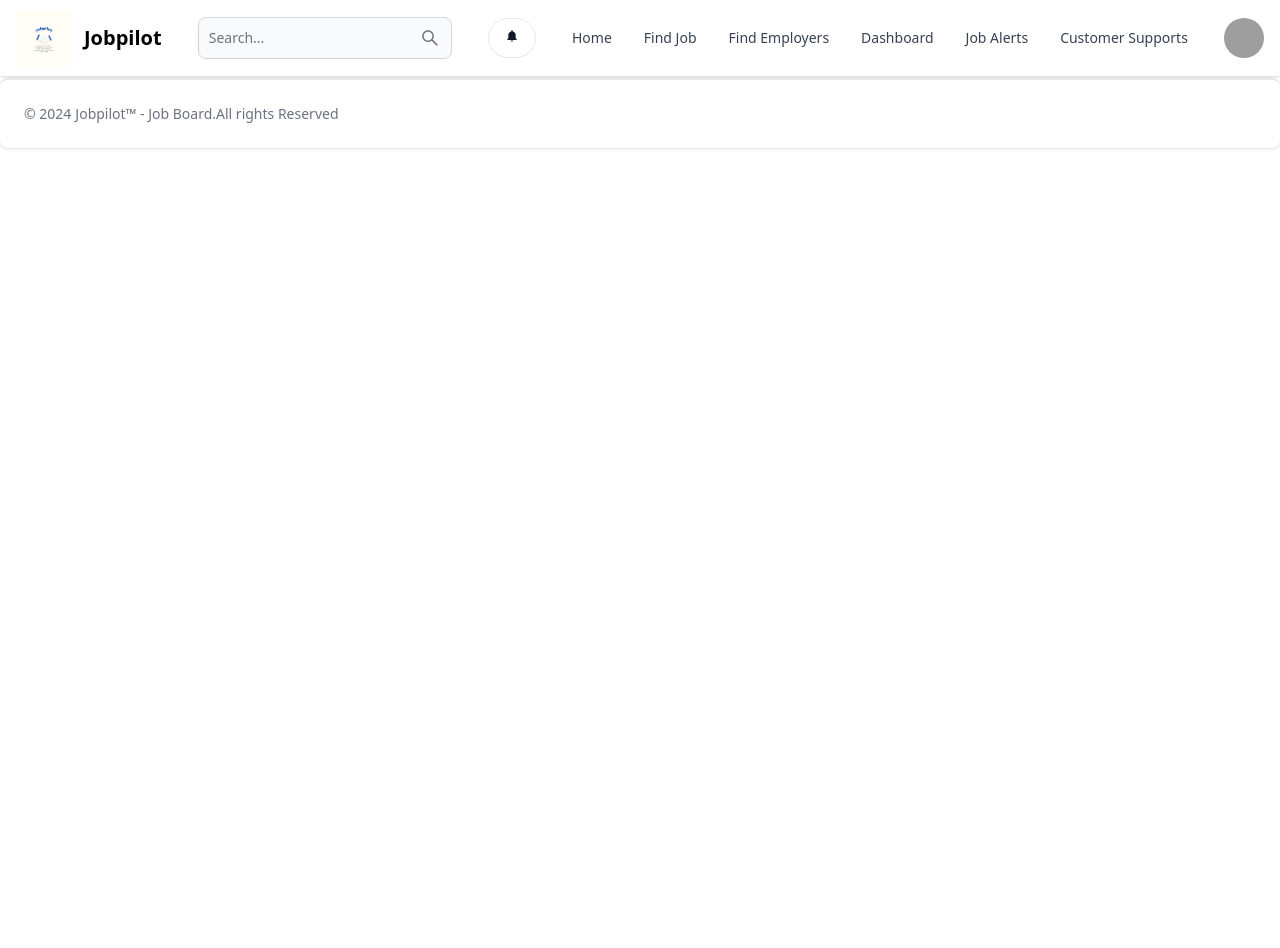
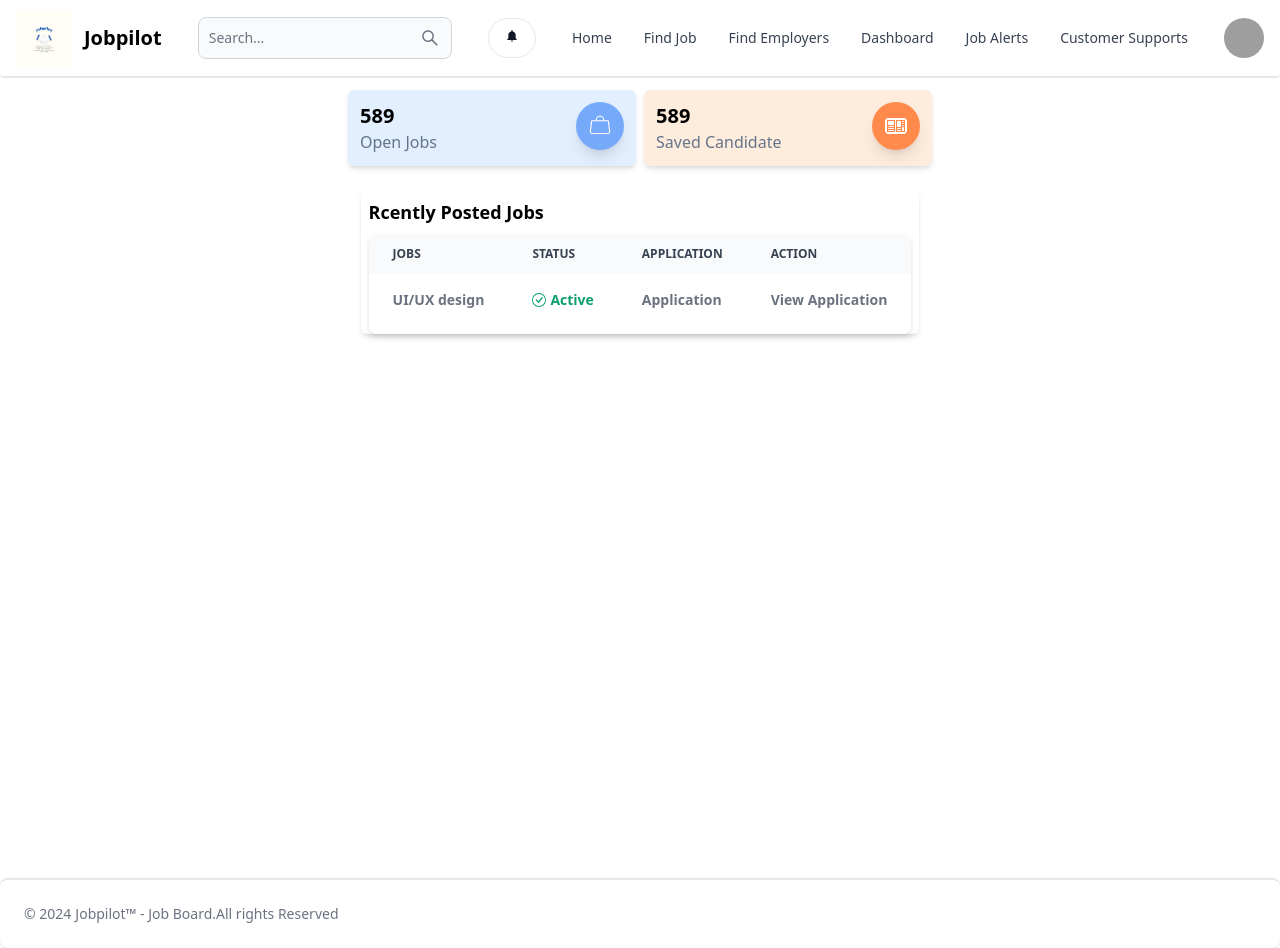
Before and after one commit to Sameemadhu16/Job-Listings, a React (Vite) app in the folder client/: page /poster-dashboard in a window 1280 px wide. Before the commit the page ends 800 px from the top, so only its background shows below. Built offline with nearby package versions, Linux system fonts and the light colour scheme; grey boxes are pictures that could not be loaded.

Commit message:
create dashboard

```diff
--- a/client/src/App.jsx
+++ b/client/src/App.jsx
@@ -12,6 +12,8 @@ import PosterFountInfo from './pages/Poster.Found-Info';
 import PosterSocailMediaInfo from './pages/Poster.SocailMediaInfo';
 import Contact from './pages/Contact';
 import Finish from './pages/Finish';
+import PosterDashboard from './pages/Poster.Dashboard';
+
 
 export default function App() {
   return <BrowserRouter>
@@ -27,6 +29,7 @@ export default function App() {
     <Route path='/social-info' element={<PosterSocailMediaInfo/>}/>
     <Route path='/contact' element={<Contact/>}/>
     <Route path='/finish' element={<Finish/>}/>
+    <Route path='/poster-dashboard' element={<PosterDashboard/>}/>
   </Routes>
   <Footer/>
 </BrowserRouter>
--- /dev/null
+++ b/client/src/pages/Poster.Dashboard.jsx
@@ -0,0 +1,69 @@
+import React from 'react'
+import { HiAnnotation, HiArrowNarrowUp, HiDocumentText, HiOutlineUserGroup } from 'react-icons/hi'
+import {Button,Table} from 'flowbite-react';
+import {Link} from 'react-router-dom'
+import { BsCheckCircle } from "react-icons/bs";
+import { PiHandbagSimpleLight } from "react-icons/pi";
+import { TiNews } from "react-icons/ti";
+
+export default function PosterDashboard() {
+  return (
+    <div className='p-3 md:mx-auto min-h-screen'>
+      <div className='flex-wrap flex gap-4 justify-center'>
+        <div className='w-full flex gap-2 items-center justify-center'>
+        <div className='flex flex-col p-3 bg-blue-100 gap-4 md:w-72 w-full rounded-md shadow-md'>
+            <div className='flex flex-wrap justify-between'>
+                <div className=''>
+                    <h3 className='text-black text-xl font-semibold'>589</h3>
+                    <p className='text-slate-500'>Open Jobs</p>
+                </div>
+                    <PiHandbagSimpleLight className='bg-blue-400 text-white rounded-full
+                    text-5xl p-3 shadow-lg'/>
+                </div>
+        </div>
+        <div className='flex flex-col p-3 bg-orange-100 gap-4 md:w-72 w-full rounded-md shadow-md'>
+            <div className='flex flex-wrap justify-between'>
+                <div className=''>
+                    <h3 className='text-black text-xl font-semibold'>589</h3>
+                    <p className='text-slate-500'>Saved Candidate</p>
+                </div>
+                    <TiNews className='bg-orange-400 text-white rounded-full
+                    text-5xl p-3 shadow-lg'/>
+                </div>
+        </div>
+        </div>
+      </div>
+      <div className='flex flex-wrap gap-4 py-3 mx-auto justify-center'>
+        <div className='flex flex-wrap gap-4 py-3 mx-auto justify-center'>
+        <div className='flex flex-col w-full md:w-auto shadow-md p-2 rounded-md dark:bg-gray-800'>
+            <h1 className='font-semibold text-lg'>Rcently Posted Jobs</h1>
+            <Table hoverable className='w-full mt-2'>
+                <Table.Head className=''>
+                    <Table.HeadCell>JOBS</Table.HeadCell>
+                    <Table.HeadCell>STATUS</Table.HeadCell>
+                    <Table.HeadCell>APPLICATION</Table.HeadCell>
+                    <Table.HeadCell>ACTION</Table.HeadCell>
+                    </Table.Head>
+                <Table.Body className='divide-y'>
+                    <Table.Row className='bg-white dark:border-gray-700 dark:bg-gray-800'>
+                        <Table.Cell className='text-sm font-semibold'>UI/UX design</Table.Cell>
+                        <Table.Cell>
+                            <div className='flex flex-row items-center gap-1 text-green-500'>
+                            <BsCheckCircle className=''/>
+                            <p className='font-semibold'>Active</p>
+                            </div>
+                        </Table.Cell>
+                        <Table.Cell className='font-semibold'>Application</Table.Cell>
+                        <Table.Cell className='font-semibold'>View Application</Table.Cell>
+                    </Table.Row>
+                </Table.Body>
+            </Table>
+        </div>
+
+
+        </div>
+      </div>
+
+    </div>
+  )
+}
```
